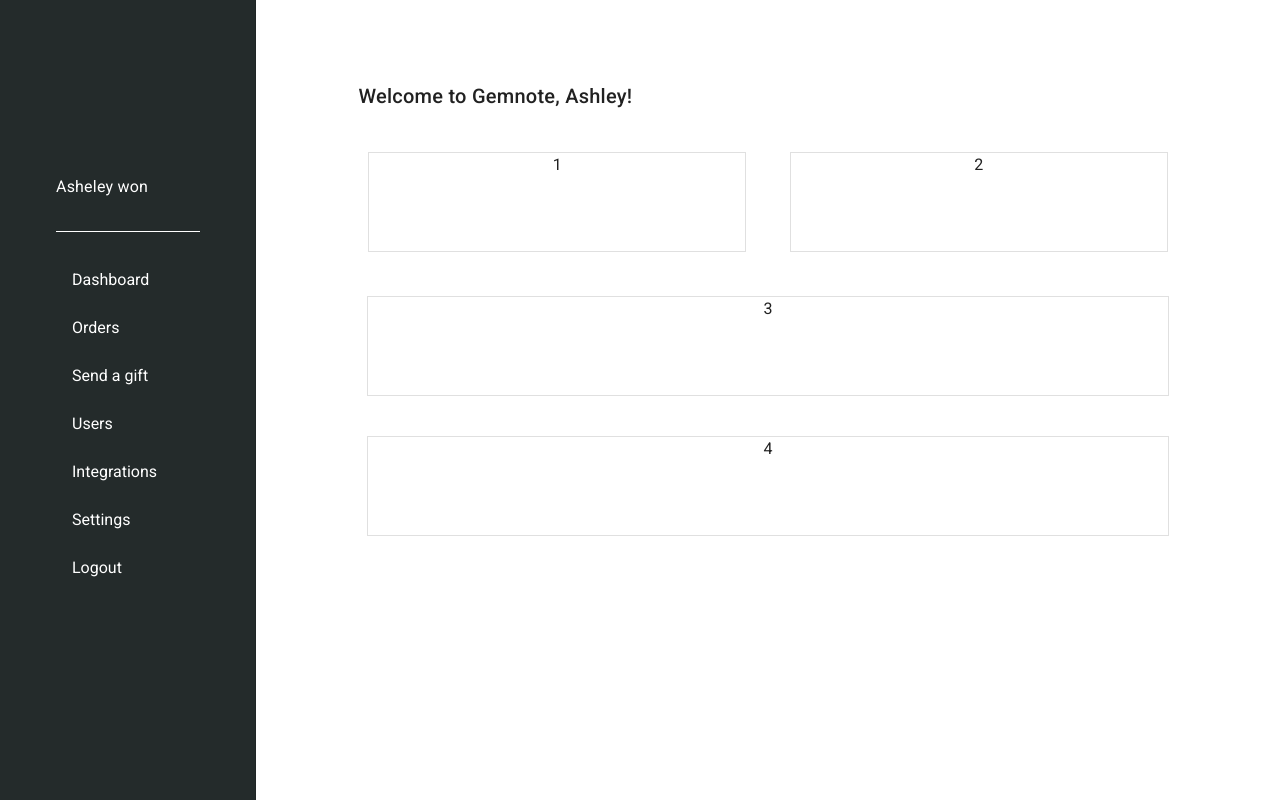
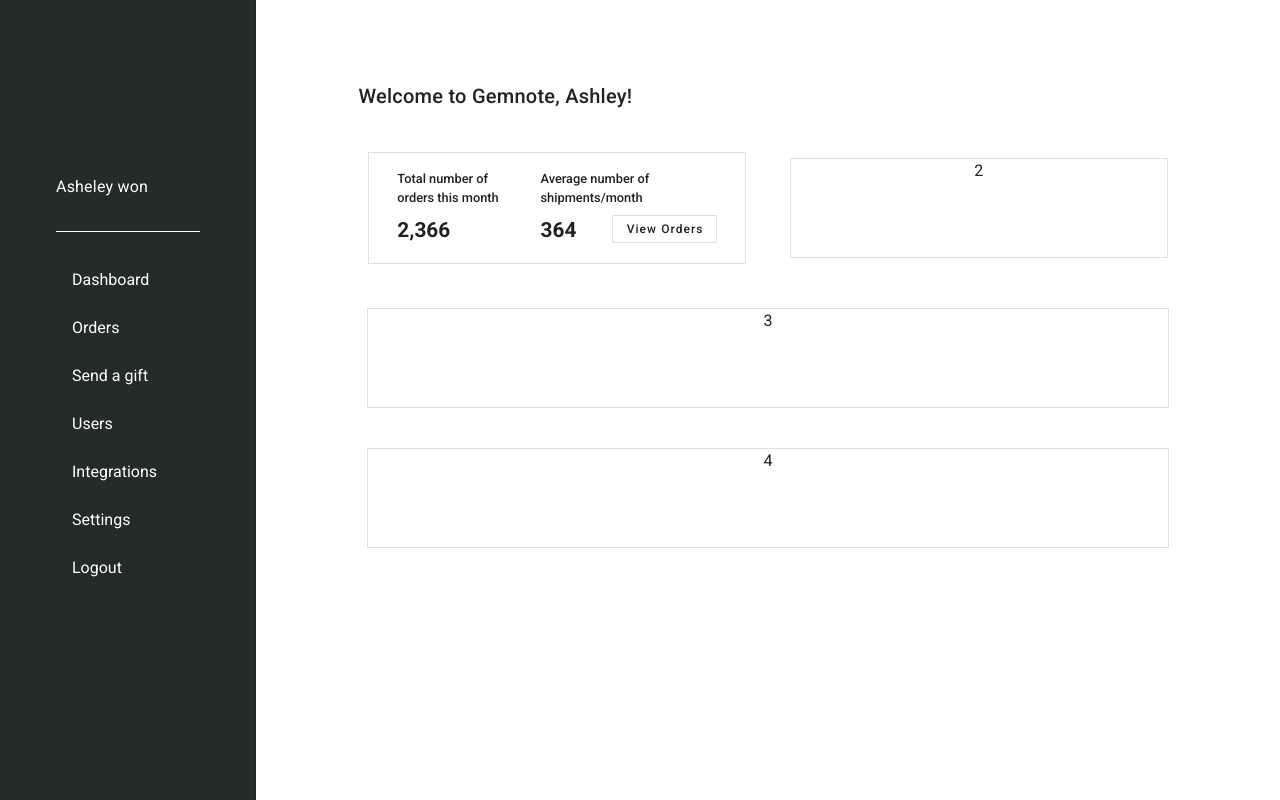
Before and after one commit to lkbarreto/Dashboard, a Vue app: page / in a window 1280 px wide. Built offline with nearby package versions, Linux system fonts and the light colour scheme.

Commit message:
average component added

```diff
--- /dev/null
+++ b/src/components/AverageNumbers.vue
@@ -0,0 +1,47 @@
+<template>
+  <div class="averages">
+    <v-row justify="center" class="rowAve" align="center">
+      <v-col cols="5">
+        <div class="subtitle">Total number of orders this month</div>
+        <div class="number">2,366</div>
+      </v-col>
+      <v-col cols="7">
+        <div class="subtitle">Average number of shipments/month</div>
+        <div class="flexRow">
+          <div class="number">364</div>
+          <v-btn class="text-capitalize" outlined small text tile>View orders</v-btn>
+        </div>
+      </v-col>
+    </v-row>
+  </div>
+</template>
+
+<script>
+export default {
+  name: "averages",
+};
+</script>
+
+<style>
+.number {
+  font-size: 1.3em;
+  font-weight: bold;
+  text-align: left;
+}
+.subtitle {
+  font-size: 0.8em;
+  font-weight: 500;
+  margin-bottom: 1vh;
+  text-align: left;
+}
+.rowAve {
+  height: 60%;
+  width: 100%;
+}
+
+.flexRow {
+  justify-content: space-between;
+  flex-direction: row;
+  display: flex;
+}
+</style>
--- a/src/components/Content.vue
+++ b/src/components/Content.vue
@@ -3,7 +3,9 @@
     <h1 class="title mb-10">Welcome to Gemnote, Ashley!</h1>
     <v-row class="mb-8" align="center" justify="center">
       <v-col align="center" justify="center" cols="12" sm="6">
-        <v-card tile outlined width="95%" height="100px">1</v-card>
+        <v-card class="cardAverage pa-4" tile outlined width="95%" height="auto">
+            <Averages/>
+        </v-card>
       </v-col>
       <v-col align="center" justify="center" cols="12" sm="6">
         <v-card tile outlined width="95%" height="100px"> 2 </v-card>
@@ -37,8 +39,12 @@
 </template>
 
 <script>
+import Averages from './AverageNumbers'
 export default {
   name: "content",
+  components:{
+      Averages
+  }
 };
 </script>
 
@@ -50,4 +56,9 @@ export default {
   letter-spacing: 0.0125em !important;
   font-family: "Roboto", sans-serif !important;
 }
+
+.cardAverage{
+justify-content: center;
+align-items: center;
+}
 </style>
--- a/src/components/Drawer.vue
+++ b/src/components/Drawer.vue
@@ -20,7 +20,7 @@
         </v-list-item>
       </v-list>
     </v-navigation-drawer>
-    <v-app-bar v-if="size !== 'lg'" class="transparent" elevation="0" tile app>
+    <v-app-bar v-if="size !== 'lg' && size !== 'xl'" class="transparent" elevation="0" tile app>
       <v-app-bar-nav-icon
         color="black"
         @click="drawer = !drawer"
```
